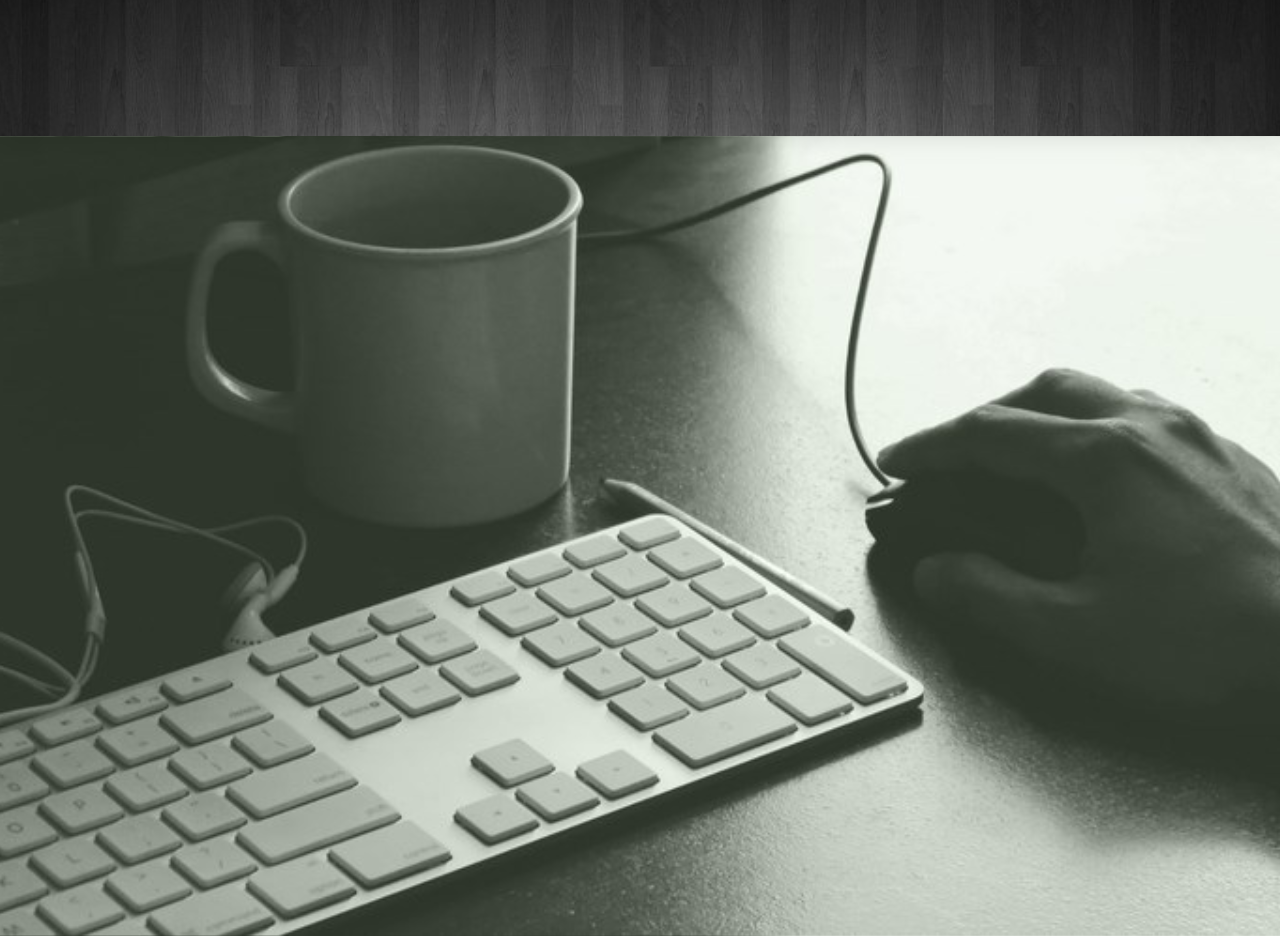
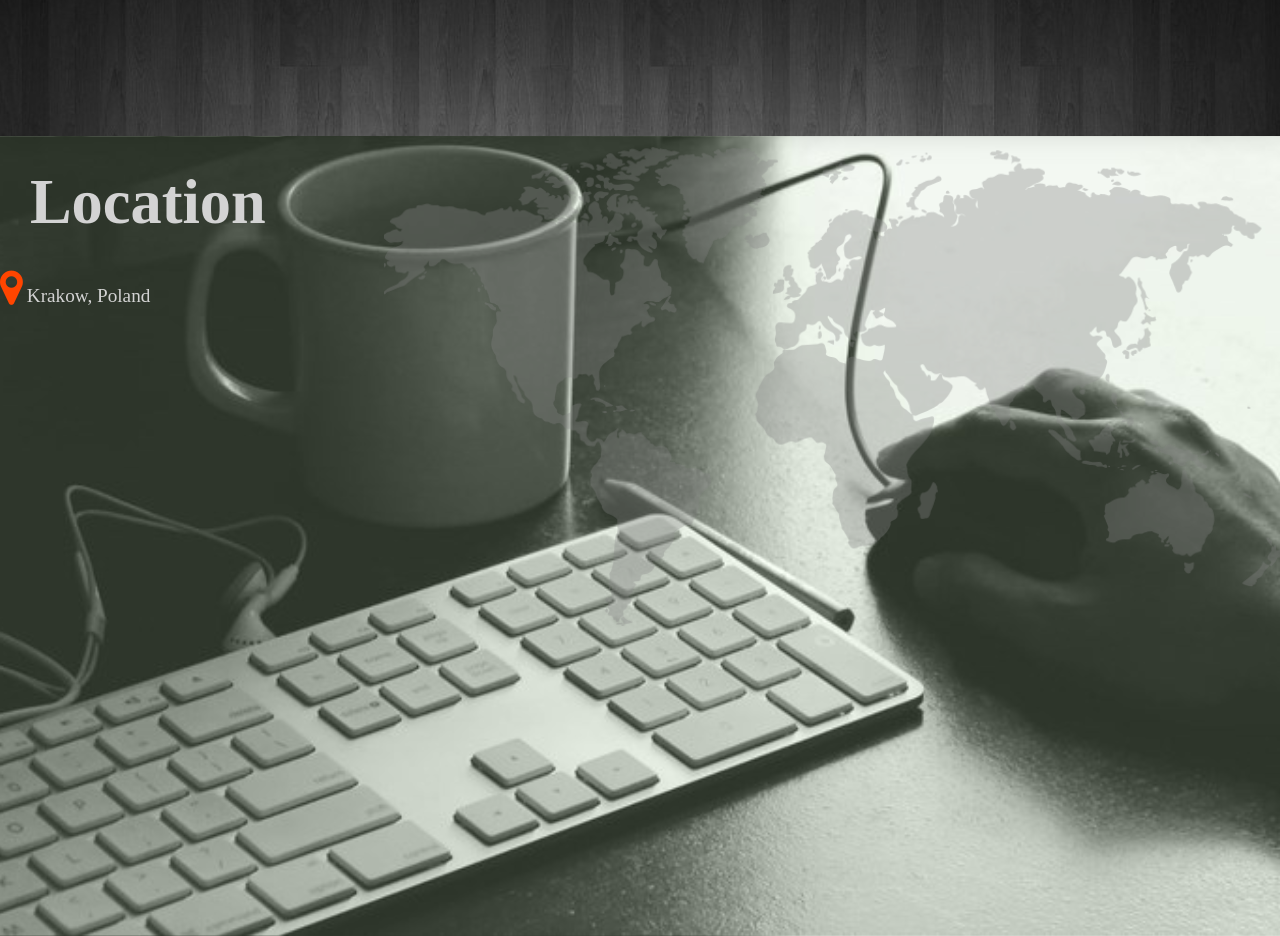
Before and after one commit to rusty-2/personal-website-app, a plain HTML site: page index.html in a window 1280 px wide. Shown: the part 920-1856 px from the top of the page. Drawn offline with nearby package versions, Linux system fonts and the light colour scheme.

Commit message:
introduce location section

```diff
--- a/index.html
+++ b/index.html
@@ -35,7 +35,16 @@
         </h1>
     </section>
     <section class="parallax" id="about">
-
+        <div id="map-container">
+            <img id="map-img" src="./map.png" />
+        </div>
+        <div>
+            <h1 id="location-header">Location</h1>
+        </div>
+        <div>
+            <i id="location-marker" class="fa fa-map-marker"></i>
+            <span id="location-text">Krakow, Poland</span>
+        </div>
     </section>
     <section id="projects">
         <div class="slideshow-container">
@@ -63,7 +72,7 @@
             <img class="lazy-img loading centered-img" data-real-src="./home_background.jpg" />
         </div>
         <div class="center-container">
-            <img class="lazy-img loading centered-img" data-real-src="./test.jpg" />
+            <img class="lazy-img loading centered-img" data-real-src="./mongodb.jpeg" />
         </div>
     </section>
     <section id="skills">
@@ -105,7 +114,10 @@
             </div>
         </div>
     </section>
-    <section id="contact">
+    <a href="#" id="navigate-top-icon">
+        <i class="fa fa-arrow-up"></i>
+    </a>
+    <footer id="contact">
         <div id="contact-container">
             <h1>Social Media</h1>
             <div>
@@ -126,11 +138,7 @@
                 </a>
             </div>
         </div>
-    </section>
-    <a href="#" id="navigate-top-icon">
-        <i class="fa fa-arrow-up"></i>
-    </a>
-    <footer></footer>
+    </footer>
 </body>
 <script src="https://code.jquery.com/jquery-3.2.1.min.js" integrity="sha256-hwg4gsxgFZhOsEEamdOYGBf13FyQuiTwlAQgxVSNgt4="
     crossorigin="anonymous"></script>
--- a/main.css
+++ b/main.css
@@ -46,7 +46,6 @@ h1 {
 
 #skills-container {
     padding-top: 15px;
-    margin-left: 20px;
 }
 
 #skills-container h1 {
@@ -270,6 +269,35 @@ h1 {
 #about {
     height: 1000px;
     background-image: url('./about_background.jpg');
+    position: relative;
+}
+
+#map-container {
+    width: 70%;
+    position: absolute;
+    right: 0px;
+}
+
+#map-img {
+    width: 100%;
+}
+
+#location-header {
+    margin: 0;
+    padding: 30px;
+    font-size: 390%;
+    color: lightgray;
+}
+
+#location-marker {
+    color: orangered;
+    font-size: 250%;
+}
+
+
+#location-text {
+    color: lightgray;
+    font-size: 120%;
 }
 
 #home {
```
Also changed, not shown: map.png (added), mongodb.jpeg (added).
